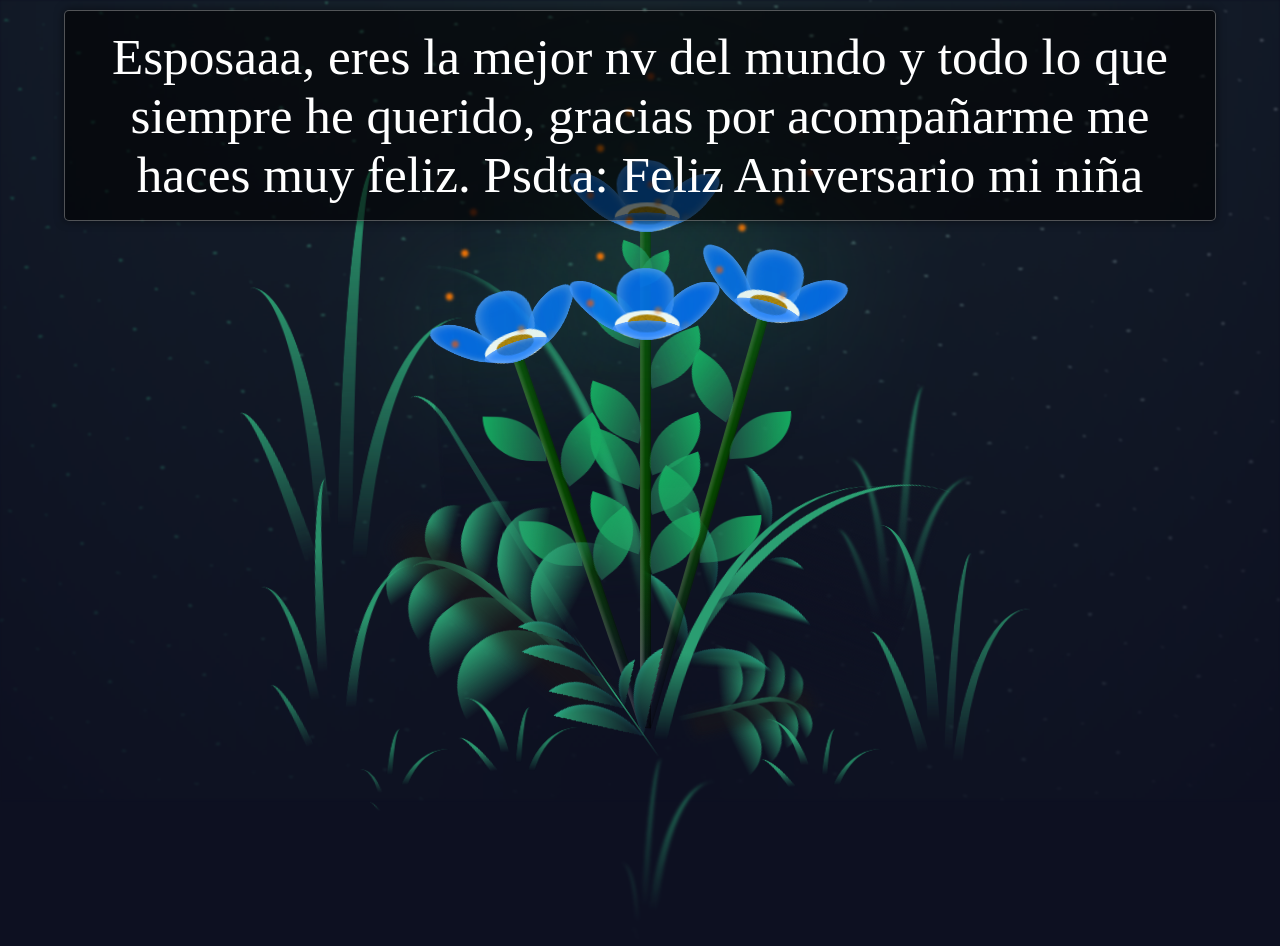
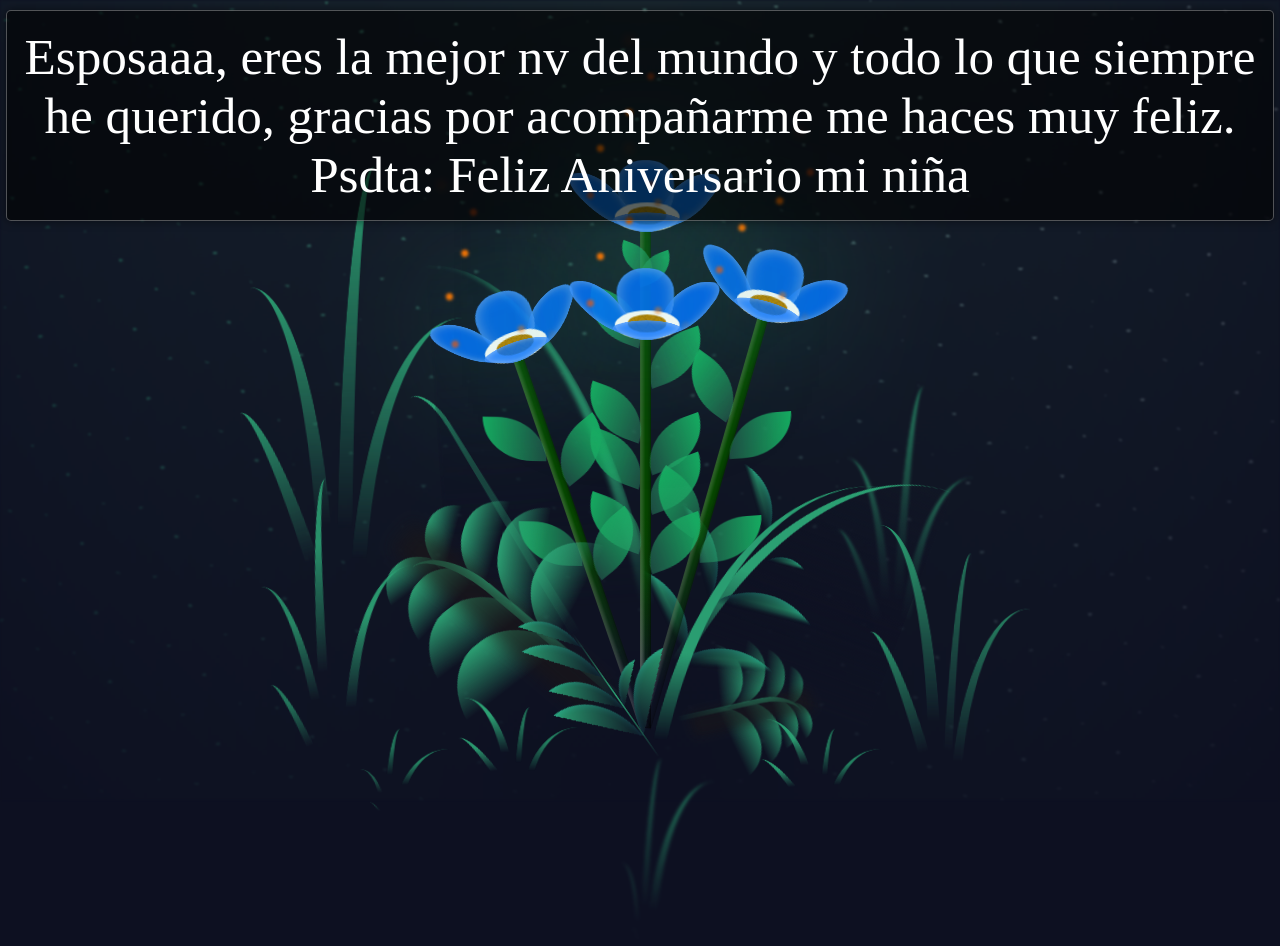
Before and after one commit to AlvaradoCoder/Aniversario, a plain HTML site: page FLORES.html in a window 1280 px wide. Drawn offline with Linux system fonts and the light colour scheme.

Commit message:
Update main.css

```diff
--- a/css/main.css
+++ b/css/main.css
@@ -42,7 +42,7 @@ body {
   top: 10px; /* Ajusta la distancia desde el borde superior según sea necesario */
   color: white;
   font-size: 4vw; /* Tamaño de fuente flexible basado en el ancho de la pantalla */
-  max-width: 90%; /* Asegura que el texto no ocupe más del 90% del ancho de la pantalla */
+  max-width: 99%; /* Asegura que el texto no ocupe más del 99% del ancho de la pantalla */
   background: rgba(0, 0, 0, 0.6);
   padding: 1rem;
   border-radius: 5px;
```
